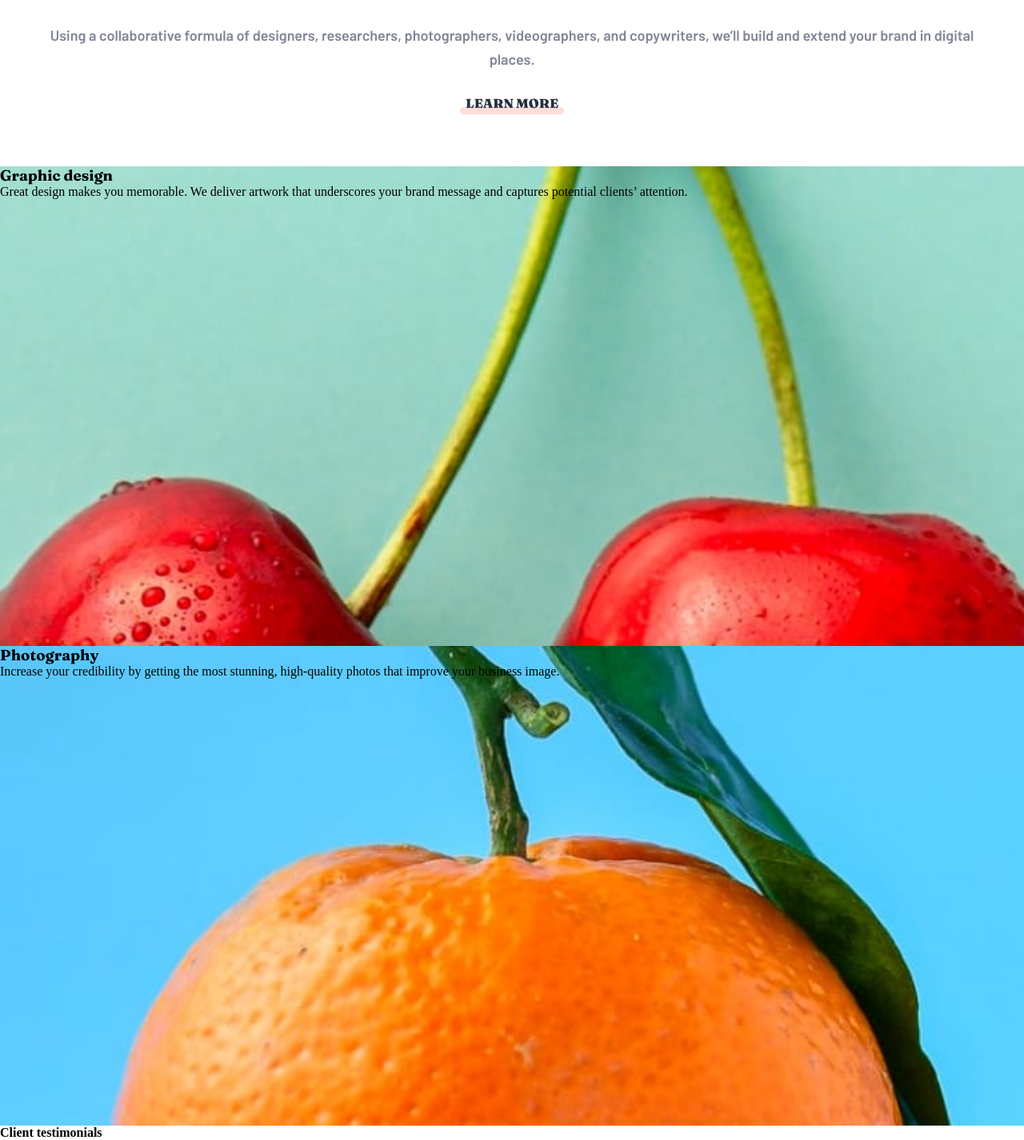
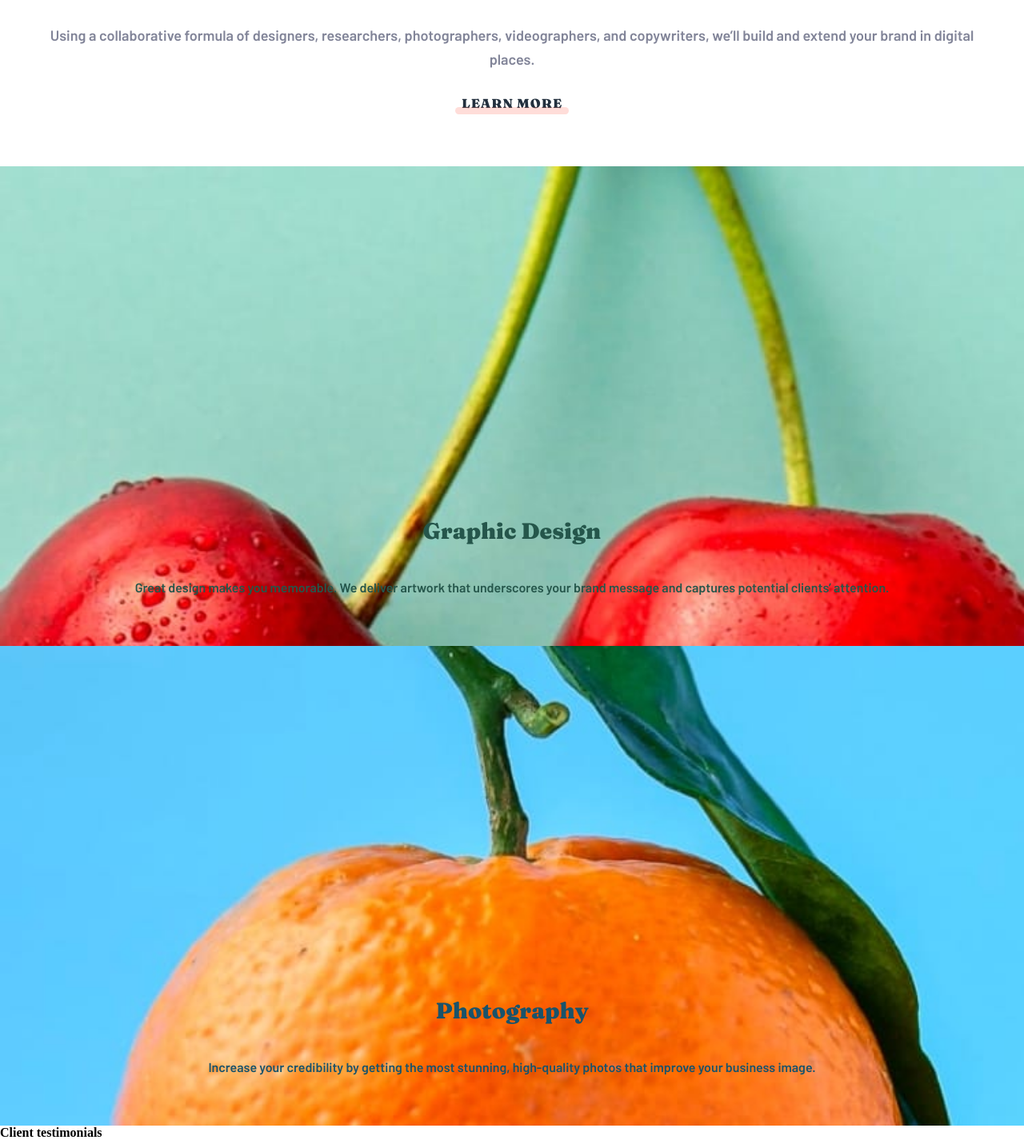
Before and after one commit to veroisla/Frontend-Mentor-Sunnyside-agendcy-landing-page, a React (Create React App) app: page / in a window 1280 px wide. Shown: the part 1555-2981 px from the top of the page at 80% size. Built offline with nearby package versions, Linux system fonts and the light colour scheme.

Commit message:
finish layout articles 2 and 3

```diff
--- a/src/components/About.js
+++ b/src/components/About.js
@@ -1,6 +1,4 @@
 import React from 'react';
-
-import Egg from '../images/mobile/image-transform.jpg';
 
 import '../styles/components/About.scss';
 
@@ -34,18 +32,23 @@ function About() {
         {/* ----------OTHER TYPE OF ARTICLE----------- */}
       </article>
       <article className="about__ImgBackground about__ImgGraphicDesign">
-        <h3> Graphic design</h3>
-        <p>
-          Great design makes you memorable. We deliver artwork that underscores
-          your brand message and captures potential clients’ attention.
-        </p>
+        <div className="about__ContentImg about__Graphic">
+          <h3 className="about__TitleImg"> Graphic Design</h3>
+          <p className="about__AboutImg">
+            Great design makes you memorable. We deliver artwork that
+            underscores your brand message and captures potential clients’
+            attention.
+          </p>
+        </div>
       </article>
-      <article className="about__ImgBackground about__ImgPhotography">
-        <h3>Photography</h3>
-        <p>
-          Increase your credibility by getting the most stunning, high-quality
-          photos that improve your business image.
-        </p>
+      <article className="about__ImgBackground about__ImgPhotography about__Photography">
+        <div className="about__ContentImg">
+          <h3 className="about__TitleImg">Photography</h3>
+          <p className="about__AboutImg">
+            Increase your credibility by getting the most stunning, high-quality
+            photos that improve your business image.
+          </p>
+        </div>
       </article>
     </section>
   );
--- a/src/styles/components/About.scss
+++ b/src/styles/components/About.scss
@@ -54,13 +54,13 @@
         font-weight: 900;
         text-transform: uppercase;
         color: $--color-desaturated-blue;
+        letter-spacing: 1px;
 
      }
 
      //UNDERLINE LEARN MORE
 
       &__LearnMore::after {
-
      content: "";
      display: block;
      bottom: 0.3em;
@@ -71,16 +71,15 @@
      border-radius: 0.3rem;
      opacity: 0.25;
      }
+// TODO:VISITED CHANGE COLOR UNDERLINE
 
-     &__UnderlineYellow::after {
+     &__UnderlineYellow::after{
      background-color: $--color-yellow;
      }
 
      &__UnderlinePink::after {
         background-color: $--color-red;
      }
-
-
 
     //----------------- 3 AND 4 --> ARTICLES  GRAPHIC AND PHOTOGRAHY-------------------
 
@@ -104,5 +103,34 @@
 
     //INFORMATION
 
+    &__ContentImg {
+        display: flex;
+        flex-direction: column;
+        align-items:center;
+        height: 100%;
+        justify-content: flex-end;
+       padding: 0px 25px 60px 25px;
+    }
 
+    &__Graphic {
+        color: $--color-cyan;
+    }
+
+    &__Photography {
+        color: $--color-dark-blue;
+    }
+
+    &__TitleImg {
+        font-family: $--font-fraunces;
+        font-weight: 900;
+        font-size: 28px;
+        margin-bottom: 40px;
+    }
+    &__AboutImg {
+        font-family: $--font-barlow;
+        font-size: 16px;
+        line-height: 27px;
+        text-align: center;
+        font-weight: 400;
+    }
 }
```
Also changed, not shown: src/styles/vars.scss (+6 -3 lines).
